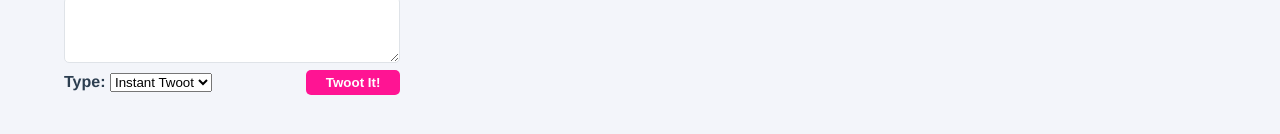
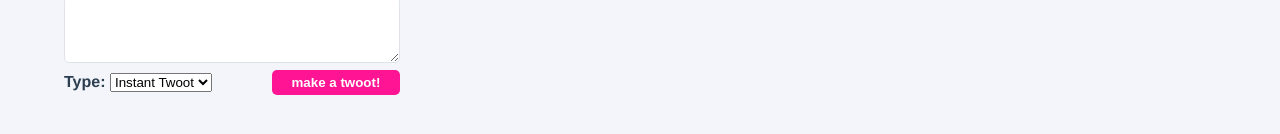
Before and after one commit to Eddikan/twetter, a Vue app: page /user/1 in a window 1280 px wide. Shown: the part 274-408 px from the top of the page. Built offline with nearby package versions, Linux system fonts and the light colour scheme.

Commit message:
doc(landind page): change welcom message

```diff
--- a/src/components/CreateTwootPanel.vue
+++ b/src/components/CreateTwootPanel.vue
@@ -14,7 +14,7 @@
       </div>
 
       <button>
-        Twoot It!
+        make a twoot!
       </button>
     </div>
   </form>
```
